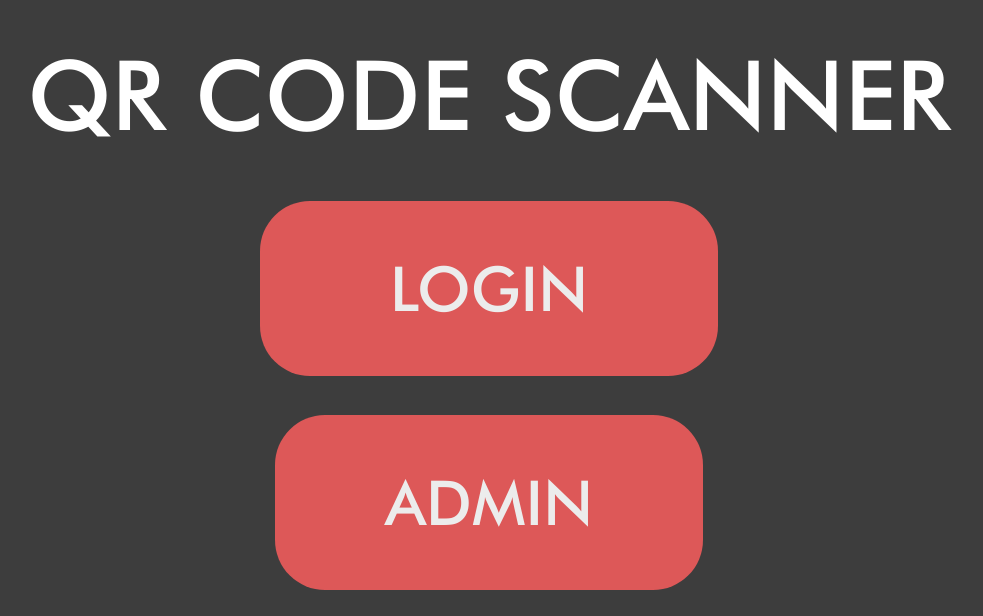
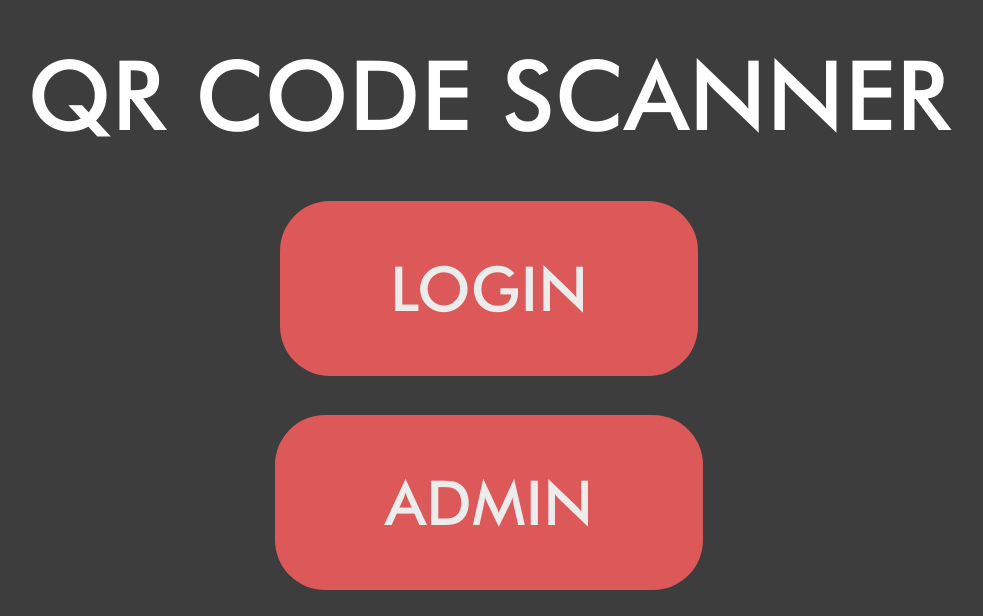
Before and after one commit to Lijan09/qrreader, a Flask app: page / in a window 1280 px wide. Shown: the top 616 px of the page, without its empty margins (151-1134 px from the left). Run offline with Flask 2, Linux system fonts and the light colour scheme; parts of the project's set-up code (start-up, migrations or seed data) failed here and were passed over.

Commit message:
Made Login Button Smol.

```diff
--- a/static/main.css
+++ b/static/main.css
@@ -34,7 +34,7 @@ body {
   display: inline-block;
   background-color: #ef5b5b;
   color: #ffffff;
-  padding: 50px 130px;
+  padding: 50px 110px;
   text-align: center;
   text-decoration: none;
   font-size: 62px;
```
